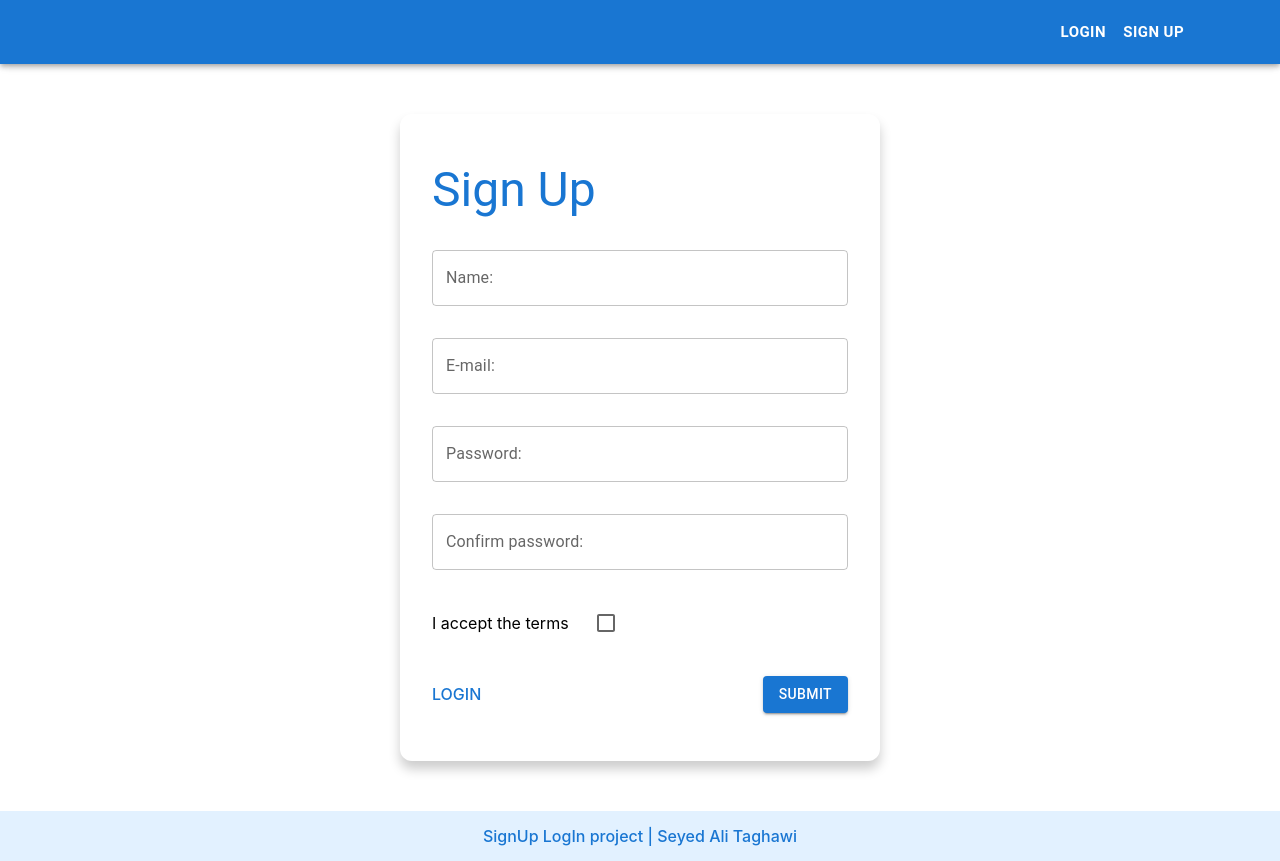
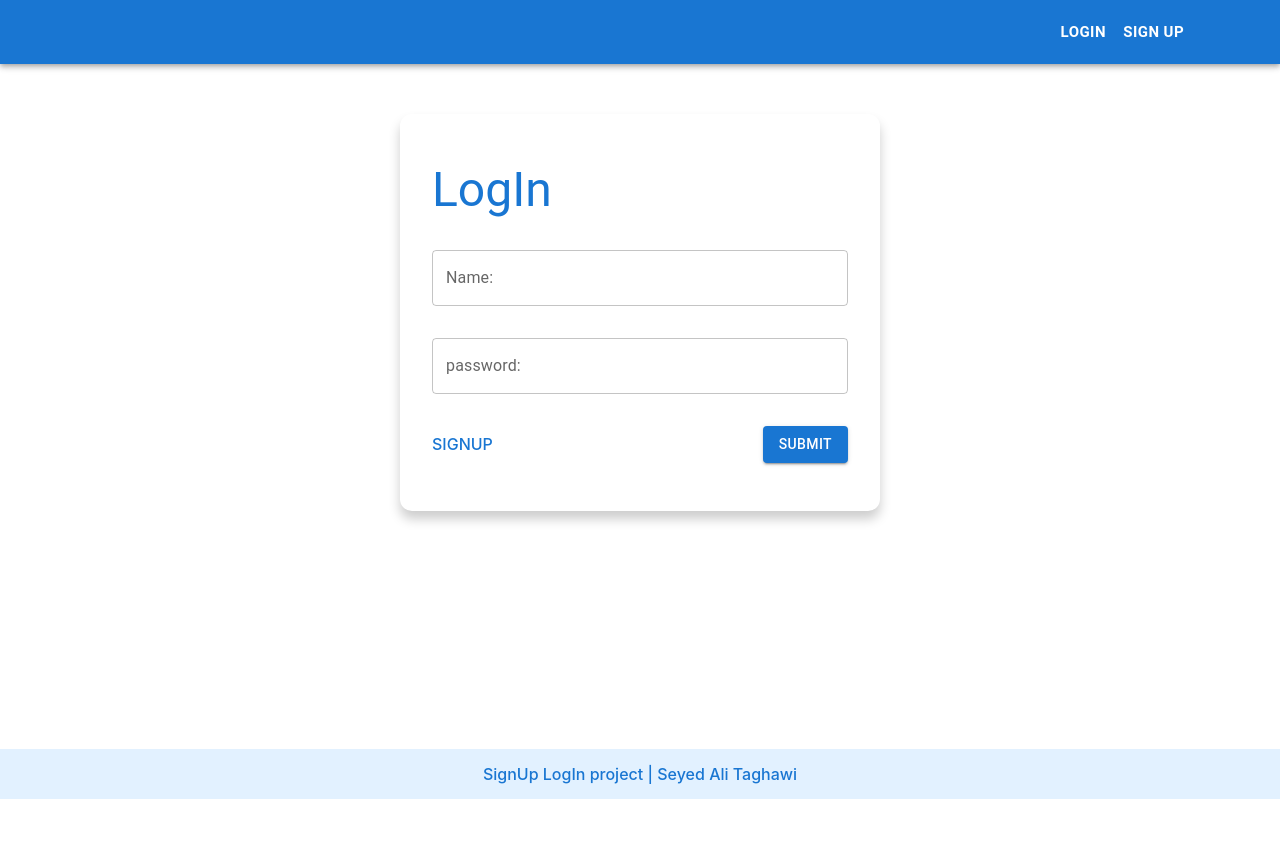
Before and after one commit to AliTaghawi/Sign-up-in-app, a React (Create React App) app: page /login in a window 1280 px wide. Before the commit this address led to /signup. After the commit the page ends 800 px from the top, so only its background shows below. Built offline with nearby package versions, Linux system fonts and the light colour scheme.

Commit message:
creating "LogIn.js" for login page; and creating login page UI ;

```diff
--- a/src/App.js
+++ b/src/App.js
@@ -1,5 +1,6 @@
 import { Routes , Route, Navigate } from 'react-router-dom';
 import Layout from "./components/layout/Layout";
+import LogIn from './components/LogIn';
 import SignUp from "./components/SignUp";
 
 function App() {
@@ -7,7 +8,8 @@ function App() {
       <Layout>
         <Routes>
           <Route path='/signup' element={<SignUp />} />
-          <Route path='/*' element={<Navigate to='/signup' />} />
+          <Route path='/login' element={<LogIn />} />
+          <Route path='/*' element={<Navigate to='/login' />} />
         </Routes>
       </Layout>
   );
--- /dev/null
+++ b/src/components/LogIn.js
@@ -0,0 +1,72 @@
+import React from "react";
+import { Button, Grid, TextField, Typography } from "@mui/material";
+import { Link } from "react-router-dom";
+
+const LogIn = () => {
+  return (
+    <Grid container>
+      <Grid
+        item
+        xs={5}
+        sx={{
+          boxShadow: "0 8px 12px rgba(0,0,0,0.2)",
+          borderRadius: 3,
+          padding: 4,
+          margin: "50px auto",
+        }}
+      >
+        <form>
+          <Grid container>
+            <Grid item xs={12} my={2}>
+              <Typography component="h3" variant="h3" color="primary">
+                LogIn
+              </Typography>
+            </Grid>
+            <Grid item xs={12} my={2}>
+              <TextField
+                variant="outlined"
+                label="Name:"
+                name="name"
+                fullWidth
+                type="text"
+              />
+            </Grid>
+            <Grid item xs={12} my={2}>
+              <TextField
+                variant="outlined"
+                label="password:"
+                name="password"
+                fullWidth
+                type="password"
+              />
+            </Grid>
+            <Grid
+              item
+              xs={12}
+              my={2}
+              display="flex"
+              alignItems="center"
+              justifyContent="space-between"
+            >
+              <Link
+                to="/signup"
+                style={{
+                  textDecoration: "none",
+                  color: "#1976d2",
+                  fontWeight: "500",
+                }}
+              >
+                SIGNUP
+              </Link>
+              <Button variant="contained" type="submit">
+                Submit
+              </Button>
+            </Grid>
+          </Grid>
+        </form>
+      </Grid>
+    </Grid>
+  );
+};
+
+export default LogIn;
--- a/src/components/SignUp.js
+++ b/src/components/SignUp.js
@@ -56,7 +56,7 @@ const SignUp = () => {
           <Grid container>
             <Grid item xs={12} my={2}>
               <Typography component="h3" variant="h3" color="primary">
-                Sign Up
+                SignUp
               </Typography>
             </Grid>
             <Grid item xs={12} my={2}>
--- a/src/components/layout/Layout.js
+++ b/src/components/layout/Layout.js
@@ -9,7 +9,7 @@ const Layout = ({ children }) => {
       <Navbar />
       <Container
         maxWidth="lg"
-        sx={{ minHeight: "calc(100vh - 100px)"}}
+        sx={{ minHeight: "calc(100vh - 115px)"}}
       >
         {children}
       </Container>
```
